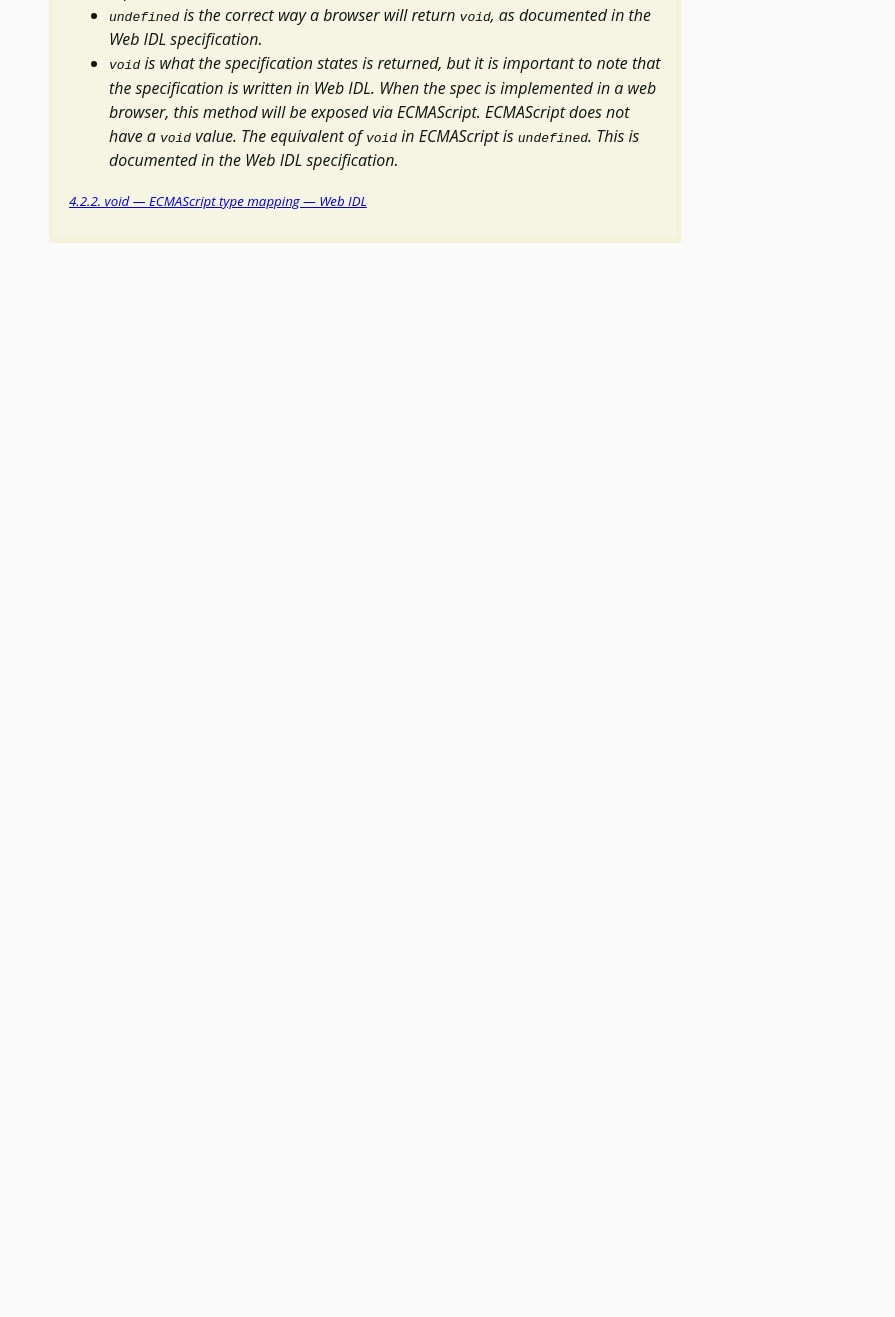
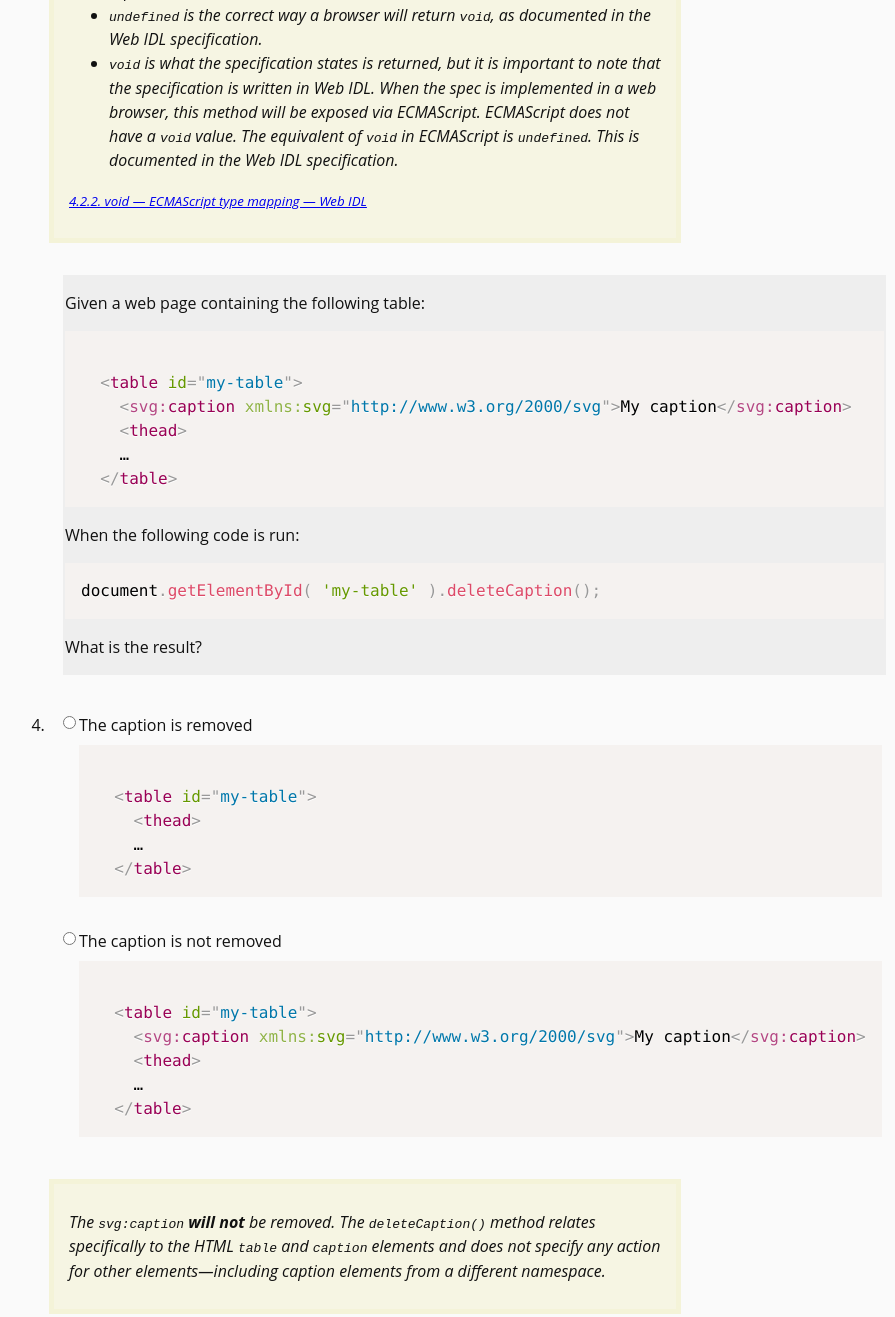
Before and after one commit to bboyle/testtwf-content-kit, a website: page src/quiz/quiz-understanding-specs.html in a window 1280 px wide. Shown: the part 4041-5358 px from the top of the page, without its empty margins (47-942 px from the left). Before the commit the page ends 4340 px from the top, so only its background shows below. Drawn offline with nearby package versions, Linux system fonts and the light colour scheme.

Commit message:
add question about elements from another namespace

```diff
--- a/src/quiz/quiz-understanding-specs.html
+++ b/src/quiz/quiz-understanding-specs.html
@@ -19,6 +19,7 @@
 
   <p>The <code>deleteCaption()</code> method must remove the first <code>caption</code> element child of the <code>table</code> element, if any.</p>
 </blockquote>
+
 
 <form action="">
   <ol class="questions">
@@ -132,7 +133,6 @@
     </li>
 
 
-
     <li>
       <fieldset id="q3">
         <legend>
@@ -176,6 +176,53 @@
       </div>
     </li>
 
+
+    <li>
+      <fieldset id="q4">
+        <legend>
+          <span class="label">
+          <p>Given a web page containing the following table:</p>
+<pre><code class="language-markup">
+  &lt;table id="my-table">
+    &lt;svg:caption xmlns:svg="http://www.w3.org/2000/svg">My caption&lt;/svg:caption>
+    &lt;thead>
+    …
+  &lt;/table>
+</code></pre>
+          <p>When the following code is run:</p>
+<pre><code class="language-javascript">document.getElementById( 'my-table' ).deleteCaption();</code></pre>
+
+          <p>What is the result?</p>
+        </span>
+        </legend>
+        <ul class="choices">
+          <li><input type="radio" name="q4" value="a" id="q4-a"><label for="q4-a">
+          The caption is removed
+<pre><code class="language-markup">
+  &lt;table id="my-table">
+    &lt;thead>
+    …
+  &lt;/table>
+</code></pre>
+          </label></li>
+          <li><input type="radio" name="q4" value="b" id="q4-b"><label for="q4-b">
+          The caption is not removed
+<pre><code class="language-markup">
+  &lt;table id="my-table">
+    &lt;svg:caption xmlns:svg="http://www.w3.org/2000/svg">My caption&lt;/svg:caption>
+    &lt;thead>
+    …
+  &lt;/table>
+</code></pre>
+          </label></li>
+        </ul>
+      </fieldset>
+
+      <div class="note">
+        <p>The <code>svg:caption</code> <strong>will not</strong> be removed. The <code>deleteCaption()</code> method relates specifically to the HTML <code>table</code> and <code>caption</code> elements and does not specify any action for other elements—including <ccode>caption</ccode> elements from a different namespace.</p>
+      </div>
+    </li>
+
   </ol>
 
 </form>
```
